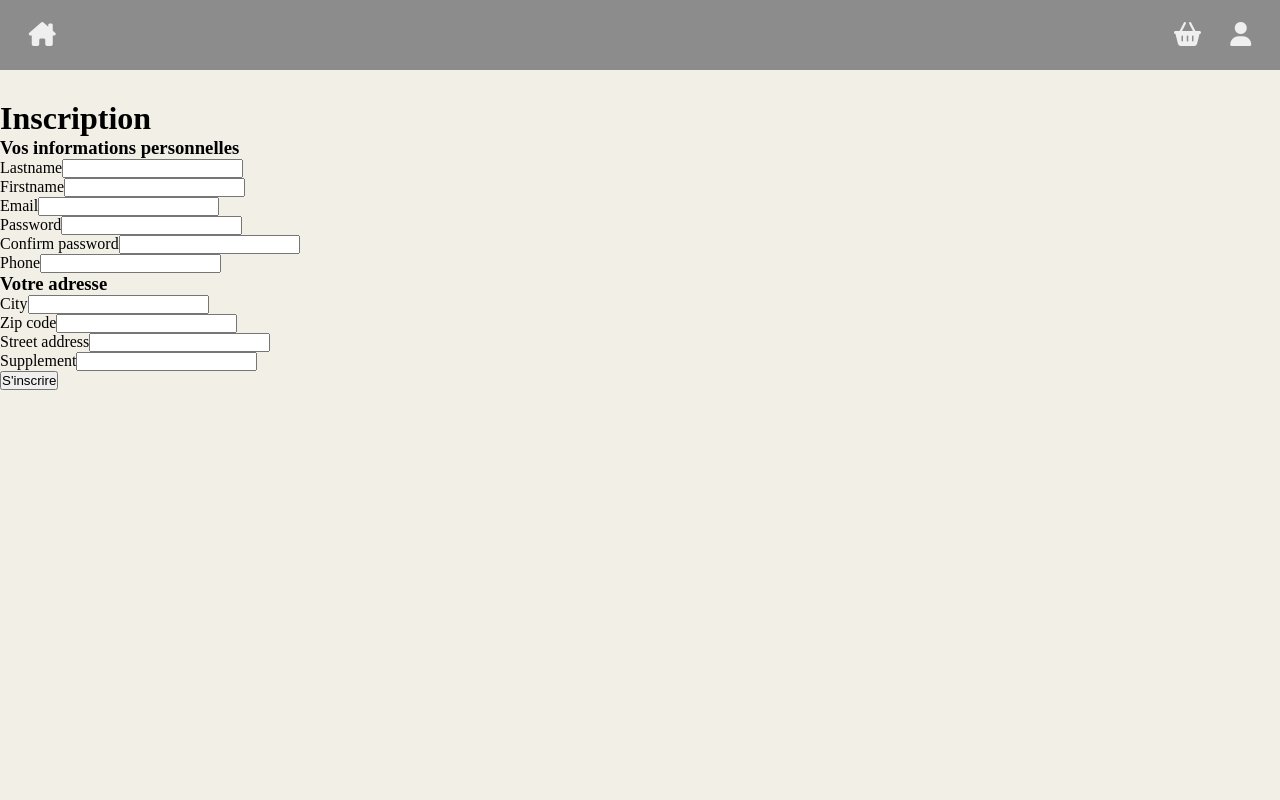
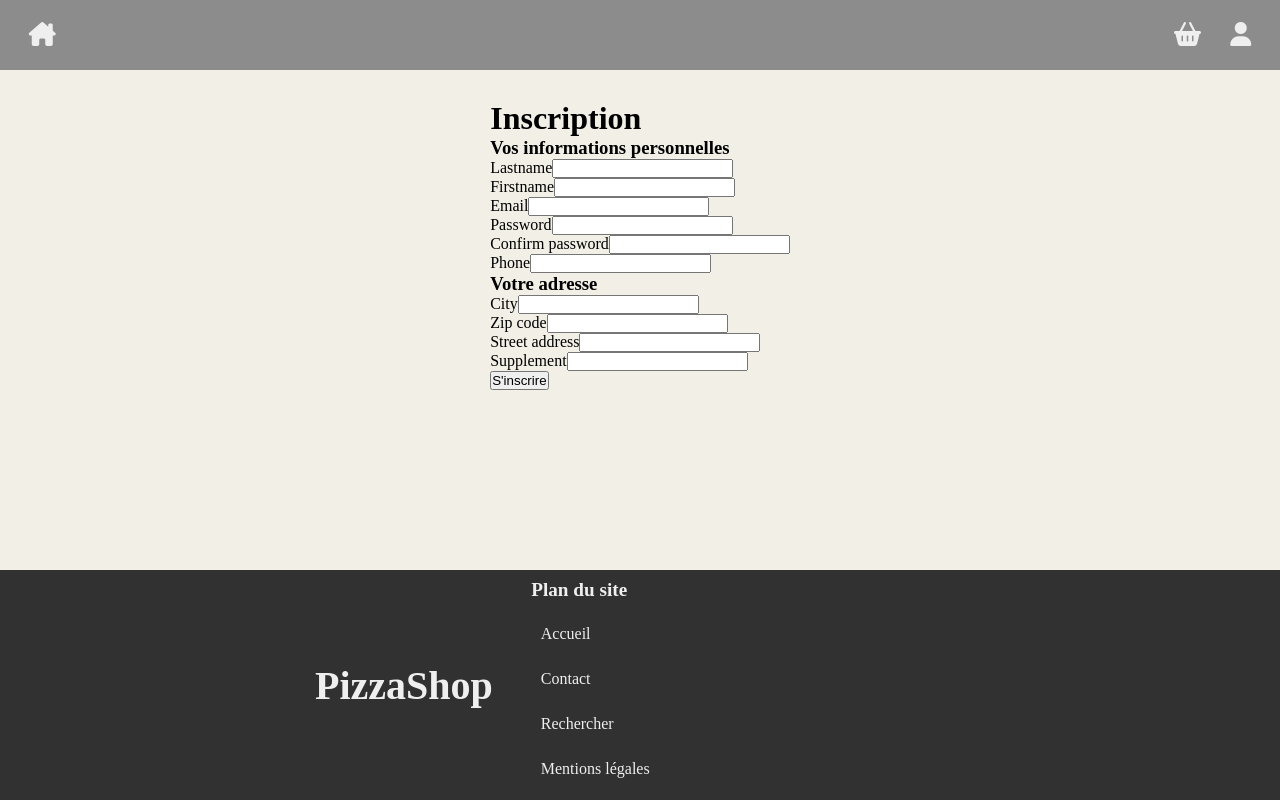
Before and after one commit to N1Code7/project-pizzashop, a Symfony app: template templates/security/registration.html.twig in a window 1280 px wide. Run offline with Twig, Linux system fonts and the light colour scheme; the template is opened without the code that fills it, so the values that code supplies are empty; form fields are guessed from the names that the template uses; some libraries are stand-ins or nearby versions.

Commit message:
feat: add footer (HTML/CSS)

```diff
--- a/public/style.css
+++ b/public/style.css
@@ -4,9 +4,20 @@
   box-sizing: border-box;
 }
 
-html,
+html {
+  background: rgb(242, 239, 230);
+}
+
 body {
-  background: rgb(242, 239, 230);
+  display: flex;
+  flex-direction: column;
+  align-items: center;
+  min-height: 100vh;
+  min-width: 100vw;
+}
+
+main {
+  flex-grow: 2;
 }
 
 header {
@@ -32,9 +43,58 @@ nav a {
   font-size: 1.5rem;
   padding: 0.6rem;
 }
+nav a:visited {
+  color: rgb(239, 239, 239);
+}
 nav .right {
   display: flex;
   gap: 10px;
 }
 
+footer {
+  display: flex;
+  align-items: center;
+  min-width: 100vw;
+  min-height: 230px;
+  background: rgb(49, 49, 49);
+  color: rgb(239, 239, 239);
+}
+footer .left {
+  display: flex;
+  justify-content: end;
+  min-width: 40%;
+  padding-right: 1.2rem;
+}
+footer .left h2 {
+  font-size: 2.5rem;
+}
+footer .right {
+  display: flex;
+  flex-direction: column;
+  gap: 10px;
+  min-width: 60%;
+  padding-left: 1.2rem;
+}
+footer .right p {
+  font-size: 1.2rem;
+  font-weight: 600;
+}
+footer .right ul {
+  display: flex;
+  flex-direction: column;
+  justify-content: space-around;
+  min-height: 180px;
+}
+footer .right ul li {
+  list-style: none;
+  padding-left: 0.6rem;
+}
+footer .right ul li a {
+  color: rgb(239, 239, 239);
+  text-decoration: none;
+}
+footer .right ul li a:visited {
+  color: rgb(239, 239, 239);
+}
+
 /*# sourceMappingURL=style.css.map */
--- a/sass/_global.scss
+++ b/sass/_global.scss
@@ -1,4 +1,15 @@
-html,
-body {
+html {
   background: $color-bg;
 }
+
+body {
+  display: flex;
+  flex-direction: column;
+  align-items: center;
+  min-height: 100vh;
+  min-width: 100vw;
+}
+
+main {
+  flex-grow: 2;
+}
--- a/sass/index.scss
+++ b/sass/index.scss
@@ -3,3 +3,4 @@
 @import "global";
 @import "layouts/header";
 @import "layouts/nav";
+@import "layouts/footer";
--- /dev/null
+++ b/sass/layouts/_footer.scss
@@ -0,0 +1,53 @@
+footer {
+  display: flex;
+  align-items: center;
+  min-width: 100vw;
+  min-height: 230px;
+  background: $color1;
+  color: $color3;
+
+  .left {
+    display: flex;
+    justify-content: end;
+    min-width: 40%;
+    padding-right: 1.2rem;
+
+    h2 {
+      font-size: 2.5rem;
+    }
+  }
+
+  .right {
+    display: flex;
+    flex-direction: column;
+    gap: 10px;
+    min-width: 60%;
+    padding-left: 1.2rem;
+
+    p {
+      font-size: 1.2rem;
+      font-weight: 600;
+    }
+
+    ul {
+      display: flex;
+      flex-direction: column;
+      justify-content: space-around;
+      min-height: 180px;
+
+      li {
+        list-style: none;
+        padding-left: 0.6rem;
+
+        a {
+          color: $color3;
+          text-decoration: none;
+
+          &:visited {
+            color: $color3;
+          }
+        }
+      }
+    }
+  }
+}
--- a/sass/layouts/_nav.scss
+++ b/sass/layouts/_nav.scss
@@ -10,6 +10,10 @@ nav {
     text-decoration: none;
     font-size: 1.5rem;
     padding: 0.6rem;
+
+    &:visited {
+      color: $color3;
+    }
   }
 
   .right {
--- a/templates/base.html.twig
+++ b/templates/base.html.twig
@@ -27,7 +27,24 @@
         </nav>
     </header>
 
-    {% block body %}{% endblock %}
+    <main>
+        {% block body %}{% endblock %}
+    </main>
+
+    <footer>
+        <div class="left">
+            <h2>PizzaShop</h2>
+        </div>
+        <div class="right">
+            <p>Plan du site</p>
+            <ul>
+                <li><a href="#">Accueil</a></li>
+                <li><a href="#">Contact</a></li>
+                <li><a href="#">Rechercher</a></li>
+                <li><a href="#">Mentions légales</a></li>
+            </ul>
+        </div>
+    </footer>
 
 </body>
 
```
Also changed, not shown: 1 other file.
